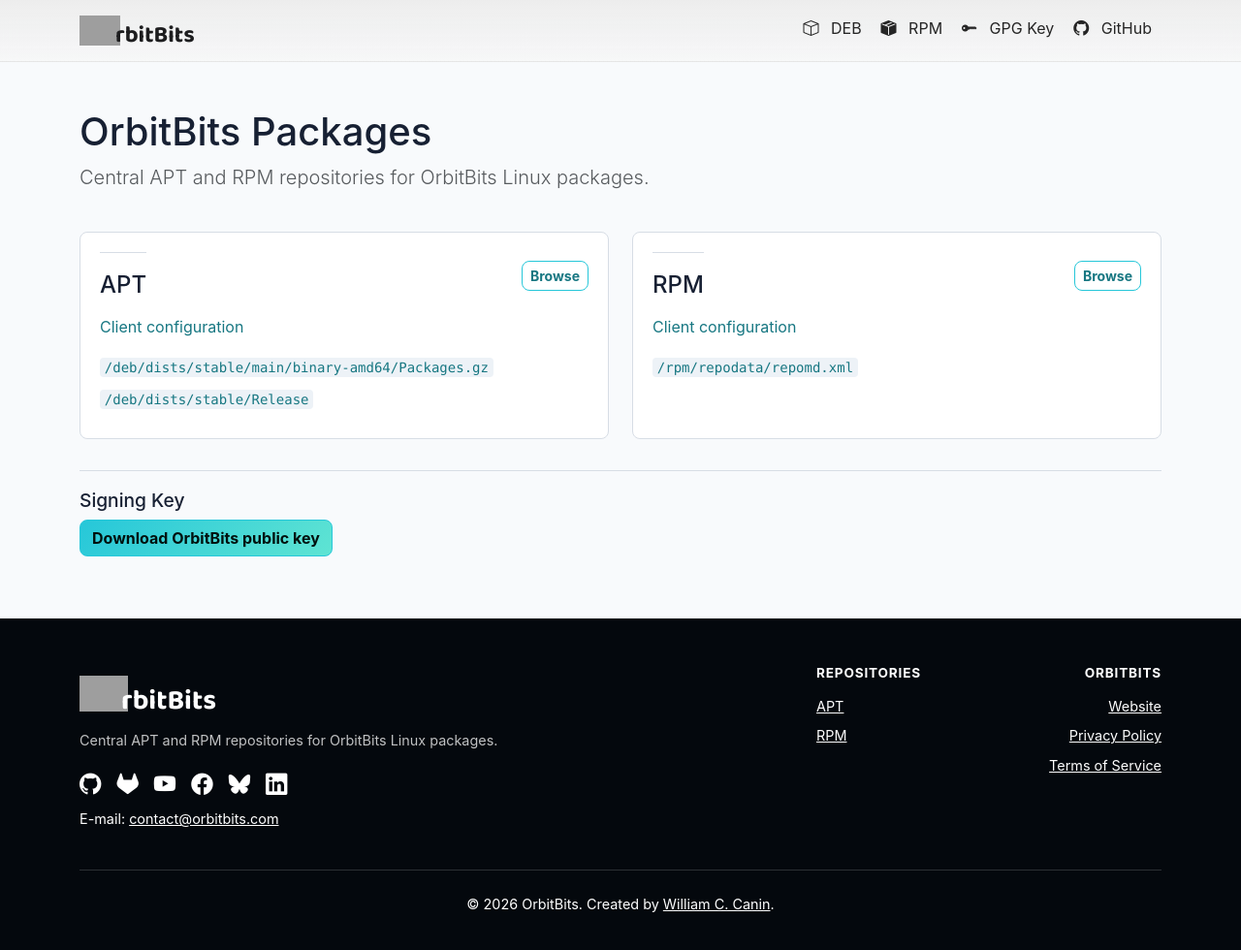
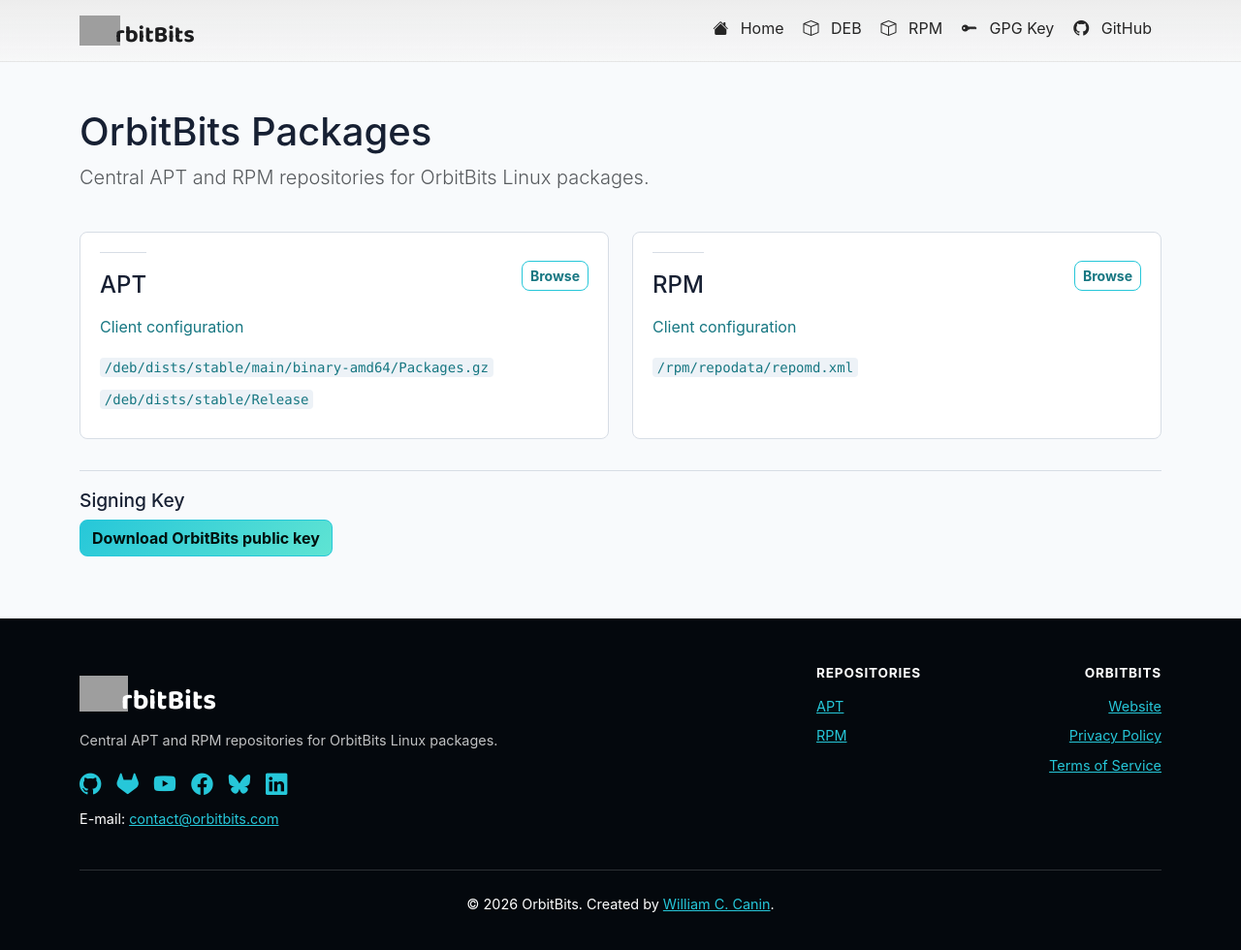
Before and after one commit to orbitbits/packaging, a Jekyll site: the page built from index.md, in a window 1280 px wide and 992 px high. Shown: the top 980 px of the window at 97% size. Built offline with Jekyll 4.4.1, drawn with Linux system fonts in a browser that asks for light colours; grey boxes are pictures that could not be loaded.

Commit message:
style: polish orbitbits navigation and footer

```diff
--- a/_includes/head.html
+++ b/_includes/head.html
@@ -36,3 +36,4 @@
 <link rel="stylesheet" href="{{ assets.bootstrap_css | relative_url }}">
 <link rel="stylesheet" href="{{ assets.bootstrap_icons }}">
 <link rel="stylesheet" href="{{ assets.stylesheet | relative_url }}">
+<link rel="icon" type="image/svg+xml" href="{{ "/assets/images/favicon.svg" | relative_url }}">
--- a/_includes/navbar.html
+++ b/_includes/navbar.html
@@ -5,7 +5,7 @@
   <div class="container">
     <div class="d-flex align-items-center me-auto">
       <div class="navbar-default__brand-logo">
-        <a class="navbar-default__brand-link" href="{{ "/" | relative_url }}">
+        <a class="navbar-default__brand-link" href="{{ brand.url }}">
           <img
             id="brand"
             class="navbar-default__brand-image"
@@ -17,7 +17,7 @@
         </a>
       </div>
       <div class="navbar-default__brand-text">
-        <a class="navbar-default__brand-text-link brand__text" href="{{ "/" | relative_url }}">
+        <a class="navbar-default__brand-text-link brand__text" href="{{ brand.url }}">
           rbit<span class="brand__text__bits">Bits</span>
         </a>
       </div>
--- a/_sass/main.scss
+++ b/_sass/main.scss
@@ -205,6 +205,7 @@
 .btn {
   border-radius: 8px;
   font-weight: 700;
+  text-decoration: none !important;
   transition:
     background .25s ease,
     border-color .25s ease,
@@ -230,6 +231,7 @@
 .btn-outline-primary:hover {
   transform: translateY(-2px);
   box-shadow: 0 8px 24px rgba(38, 199, 217, .28);
+  text-decoration: none !important;
 }
 
 .btn-outline-primary {
@@ -301,8 +303,13 @@
   font-size: .9rem;
 
   a {
-    color: #ffffff;
+    color: $accent-bright;
     text-decoration: underline;
+    transition: color .3s ease, transform .3s ease;
+
+    &:hover {
+      color: #ffffff;
+    }
   }
 
   .nav-link {
@@ -342,7 +349,15 @@
   }
 
   &-socials {
+    display: inline-flex;
+    color: $accent-bright !important;
     font-size: 1.4rem;
+    text-decoration: none !important;
+
+    &:hover {
+      color: #ffffff !important;
+      transform: translateY(-2px);
+    }
   }
 
   .border-top {
```
Also changed, not shown: _data/generic.yml (+6 -1 lines), assets/images/favicon.svg (added).
